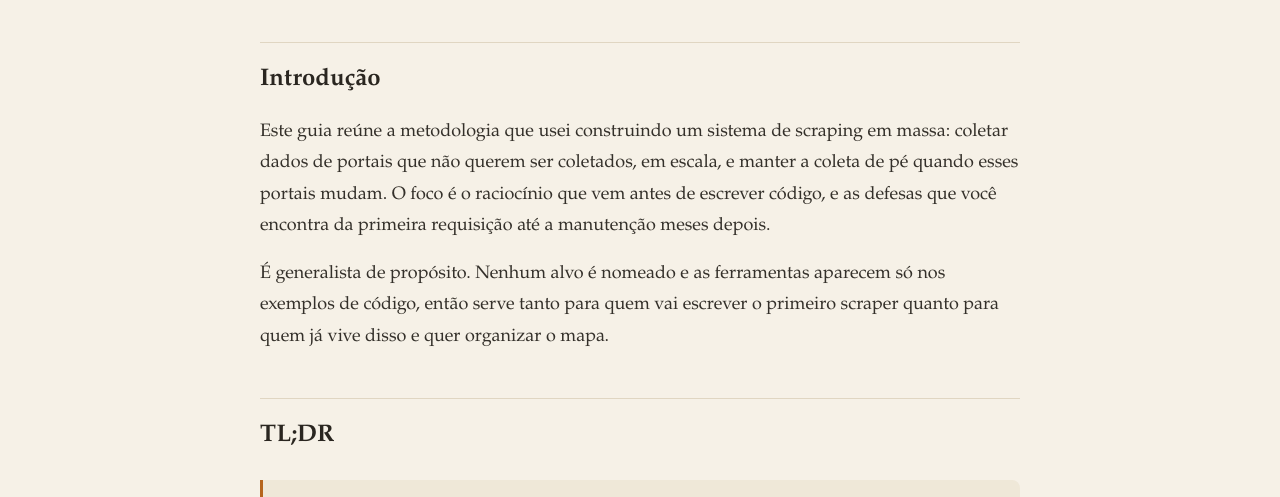
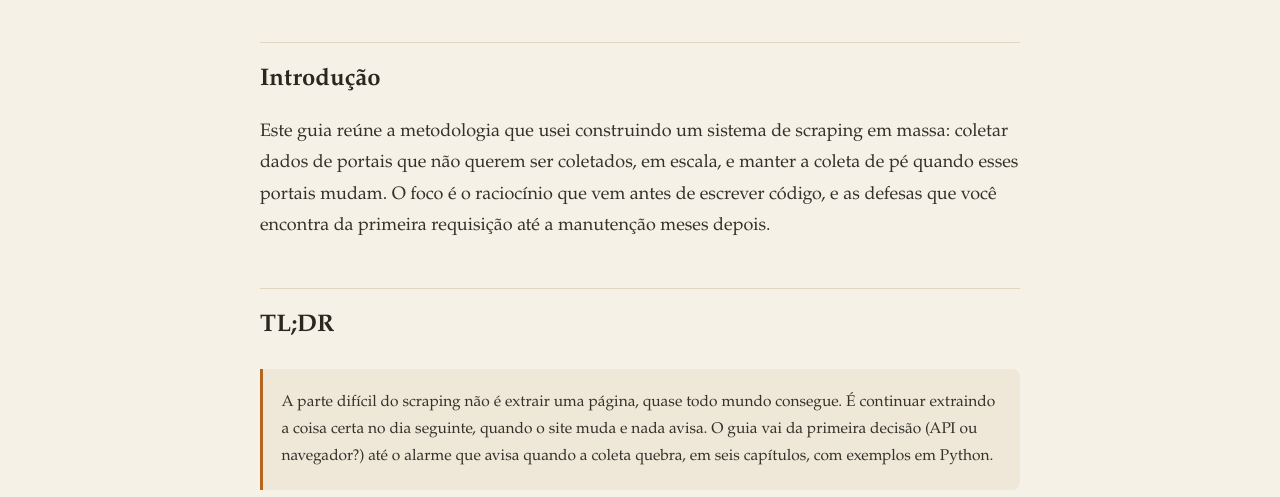
Before and after one commit to LuanMedeiross/luanmedeiross.github.io, a plain HTML site: page artigos/scrapping/index.html in a window 1280 px wide. Shown: the part 246-743 px from the top of the page. Drawn offline with Linux system fonts and the light colour scheme.

Commit message:
removendo texto desnecessário

```diff
--- a/artigos/scrapping/index.html
+++ b/artigos/scrapping/index.html
@@ -28,11 +28,6 @@
           de pé quando esses portais mudam. O foco é o raciocínio que vem antes de escrever
           código, e as defesas que você encontra da primeira requisição até a manutenção meses
           depois.
-        </p>
-        <p>
-          É generalista de propósito. Nenhum alvo é nomeado e as ferramentas aparecem só nos
-          exemplos de código, então serve tanto para quem vai escrever o primeiro scraper
-          quanto para quem já vive disso e quer organizar o mapa.
         </p>
 
         <h2>TL;DR</h2>
```
